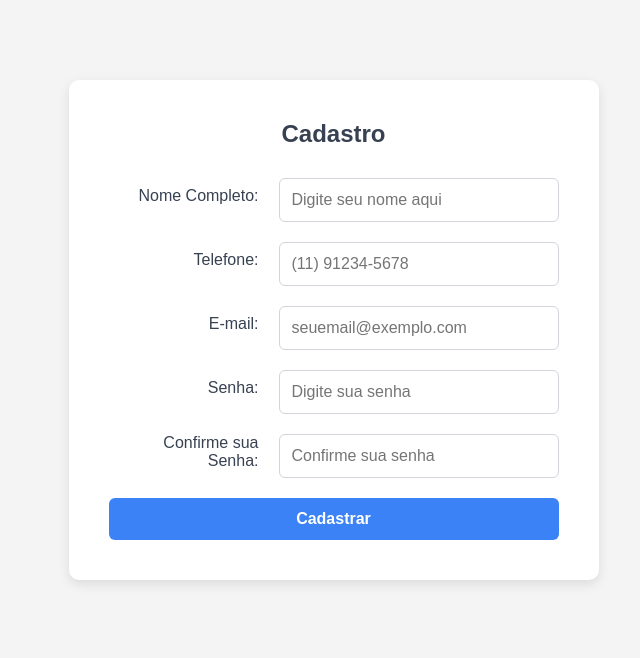
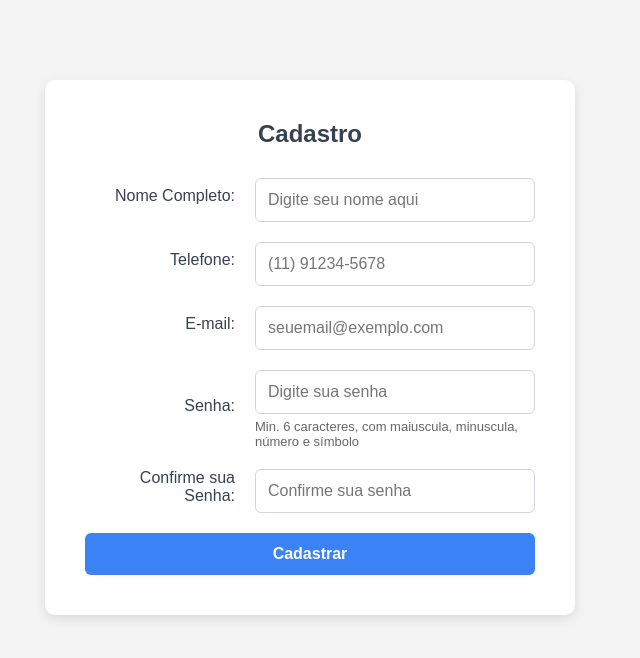
Before and after one commit to Rafaelleal4/ES-PI2-2025-T3-G10, a plain HTML site: page cadastro.html in a window 1280 px wide. Shown: the whole page, without its empty margins (330-970 px from the left). Drawn offline with Linux system fonts and the light colour scheme.

Commit message:
feat: Mudança Senha

```diff
--- a/cadastro.css
+++ b/cadastro.css
@@ -24,6 +24,7 @@ body {
     display: flex;
     align-items: center;
     margin-bottom: 20px;
+
 }
 
 
@@ -46,12 +47,12 @@ input[type="password"] {
 }
 
 .btn-principal:hover {
-    background-color: #2563eb; /* Azul um pouco mais escuro */
+    background-color: #2563eb;
 }
 
 .btn-principal {
-    width: 100%; /* Ocupa toda a largura */
-    background-color: #3b82f6; /* Azul vibrante, como na imagem */
+    width: 100%;
+    background-color: #3b82f6;
     color: white;
     padding: 12px 20px;
     border: none;
@@ -111,3 +112,17 @@ body {
     padding-top: 80px;
     box-sizing: border-box;
 }
+
+.hint {
+    color: #666;
+    margin-top: 5px;
+    font-size: 13px;
+}
+
+
+
+.input-wrapper {
+    flex-grow: 1;
+    flex-direction: column;
+    display: flex;
+}
--- a/cadastro.html
+++ b/cadastro.html
@@ -40,13 +40,20 @@
 
             <div class="form-group">
                 <label for="senha">Senha:</label>
-                <input type="password" id="senha" name="senha" placeholder="Digite sua senha" required>
-            </div>
+
+                <div class="input-wrapper">
+                  <input type="password" id="senha" placeholder="Digite sua senha">
+                  <small class="hint">
+                      Min. 6 caracteres, com maiuscula, minuscula, número e símbolo
+                  </small>
+                </div>
+                </div>
 
 
             <div class="form-group">
                 <label for="confirma-senha">Confirme sua Senha:</label>
                 <input type="password" id="confirma-senha" name="confirma-senha" placeholder="Confirme sua senha" required>
+                <small id = "confirmMsg" class = "msg"></small>
             </div>
             <div id="msg-confirmacao"></div>
 
--- a/cadastro.js
+++ b/cadastro.js
@@ -3,9 +3,11 @@
 
 const telefoneInput = document.getElementById('telefone');
 
+// Adiciona um "ouvinte" que roda toda vez que o usuário digitar no input
 telefoneInput.addEventListener('input', function (e) {
 
-
+  // Pega o valor digitado e remove tudo que não for número (ex: letras, traços, espaços)
+  //replace = substituir espaço por texto
   let valor = e.target.value.replace(/\D/g, '');
 
   valor = valor.substring(0, 11);
@@ -25,23 +27,17 @@ telefoneInput.addEventListener('input', function (e) {
   e.target.value = valorFormatado;
 });
 
-
-
 //*validaçao de senha e comparação//
 
 const senhaInput = document.getElementById('senha');
 const confirmaSenhaInput = document.getElementById('confirma-senha');
 const msgConfirmacao = document.getElementById('msg-confirmacao');
 
-
-
+const regexSenhaForte = /^(?=.\d)(?=.[a-z])(?=.[A-Z])(?=.[!@#$%^&*]).{8,}$/;
 
 senhaInput.addEventListener('input', validarConfirmacaoSenha);
 
-
 confirmaSenhaInput.addEventListener('input', validarConfirmacaoSenha);
-
-
 
 function validarConfirmacaoSenha() {
     const senha = senhaInput.value;
@@ -51,7 +47,6 @@ function validarConfirmacaoSenha() {
         msgConfirmacao.textContent = '';
         return;
     }
-
     if (senha === confirmaSenha) {
         msgConfirmacao.textContent = 'As senhas conferem!';
         msgConfirmacao.className = 'valido';
```
